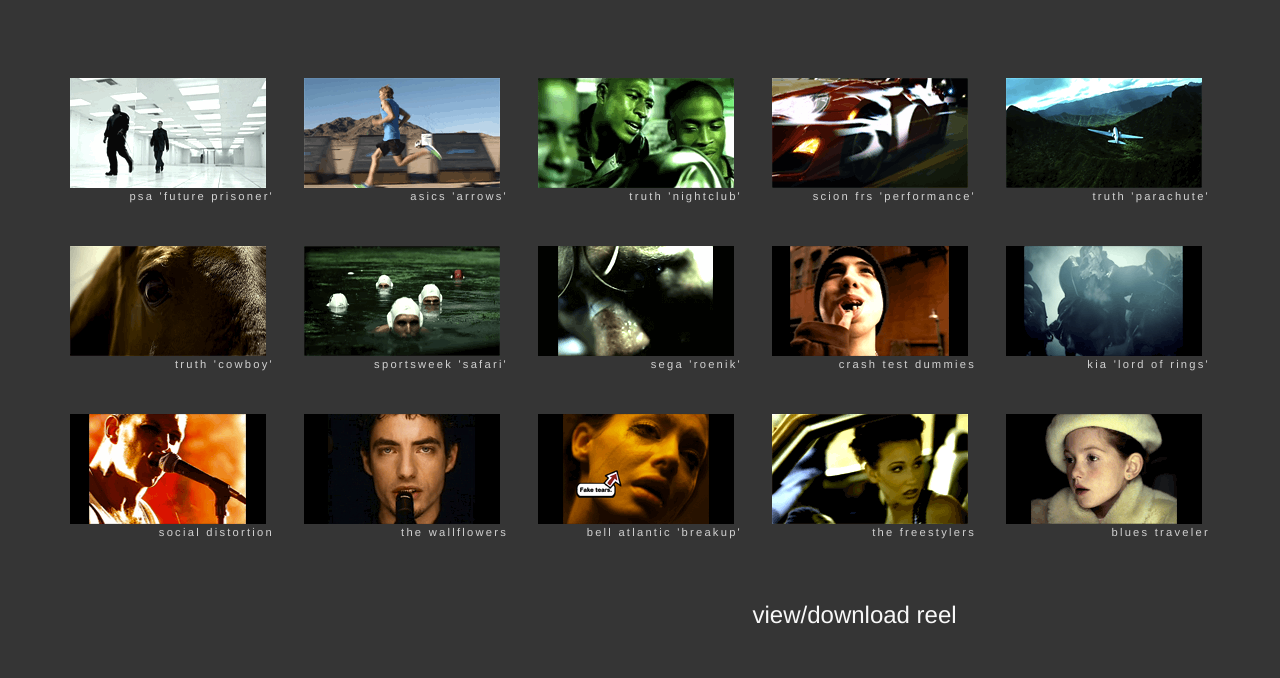
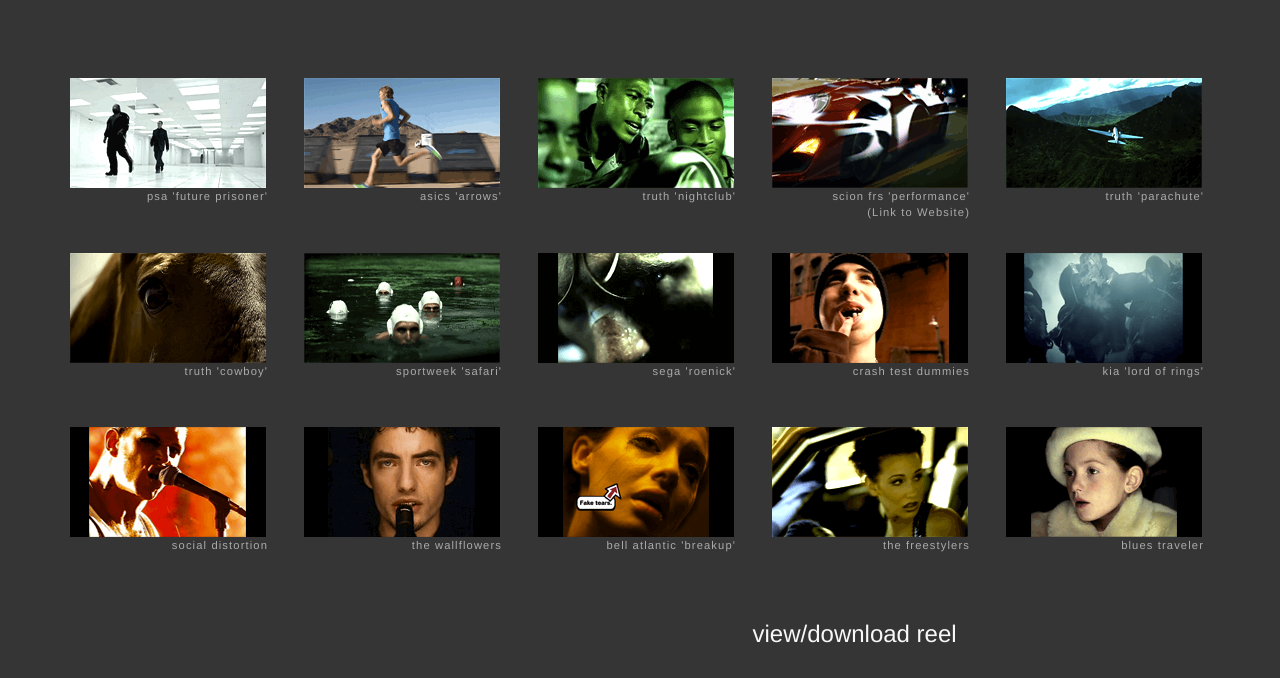
Before and after one commit to eljejunum/kf-portfolio, a plain HTML site: page deploy/index.html in a window 1280 px wide. Shown: the part 122-800 px from the top of the page. Drawn offline with nearby package versions, Linux system fonts and the light colour scheme.

Commit message:
css/spelling adjustments

```diff
--- a/deploy/css/kenfox.css
+++ b/deploy/css/kenfox.css
@@ -31,7 +31,7 @@
 	.h6 {
 	  font-family: "Futura", "Helvetica Neue", Helvetica, Arial, sans-serif;
 	  font-weight: 200;
-	  line-height: 1.1;
+	  line-height: 1.1em;
 	}
 
 	a {
@@ -95,8 +95,9 @@
 		text-align: right;
 		float: right;
 		font-size: .8em;
-		letter-spacing: .2em;
-		opacity: .8;
+		letter-spacing: .1em;
+		opacity: .6;
+		height: 2em;
 	}
 
 	.col-video{
@@ -148,6 +149,9 @@
 	.col-video{
 		width: 234px;
 	}
+	.video-title{
+		padding-right: 6px;
+	}
 }
 
 /* TABLET - PORTRAIT */
@@ -155,7 +159,7 @@
 
 	h1.title{
 		font-size: 3em;
-		letter-spacing: .2em;
+		letter-spacing: .1em;
 	}
 
 	.row.videos {
@@ -165,6 +169,8 @@
 	.thumbnail{
 
 	}
+
+
 
 	.modal-dialog{
 		width: 700px;
--- a/deploy/index.html
+++ b/deploy/index.html
@@ -46,79 +46,79 @@
 			<!-- ROW 1 -->
 			<div class="col-lg-2 col-xs-6 col-video">
 				<a data-toggle="modal" href="#video" class="thumbnail" id="thumb_0" index="0"></a>
-				<span class="video-title" id="title_0">...</span>
+				<div class="video-title" id="title_0">...</div>
 			</div>
 
 			<div class="col-lg-2 col-xs-6 col-video">
 				<a data-toggle="modal" href="#video" class="thumbnail" id="thumb_1" index="1"></a>
-				<span class="video-title" id="title_1">...</span>
+				<div class="video-title" id="title_1">...</div>
 			</div>
 
 			<div class="col-lg-2 col-xs-6 col-video">
 				<a data-toggle="modal" href="#video" class="thumbnail" id="thumb_2" index="2"></a>
-				<span class="video-title" id="title_2">...</span>
+				<div class="video-title" id="title_2">...</div>
 			</div>
 
 			<div class="col-lg-2 col-xs-6 col-video">
 				<a data-toggle="modal" href="#video" class="thumbnail" id="thumb_3" index="3"></a>
-				<span class="video-title" id="title_3">...</span>
+				<div class="video-title" id="title_3">...</div>
 			</div>
 
 			<div class="col-lg-2 col-xs-6 col-video">
 				<a data-toggle="modal" href="#video" class="thumbnail" id="thumb_4" index="4"></a>
-				<span class="video-title" id="title_4">...</span>
+				<div class="video-title" id="title_4">...</div>
 			</div>
 
 			<!-- ROW 2 -->
 			<div class="col-lg-2 col-xs-6 col-video">
 				<a data-toggle="modal" href="#video" class="thumbnail" id="thumb_5" index="5"></a>
-				<span class="video-title" id="title_5">...</span>
+				<div class="video-title" id="title_5">...</div>
 			</div>
 
 			<div class="col-lg-2 col-xs-6 col-video">
 				<a data-toggle="modal" href="#video" class="thumbnail" id="thumb_6" index="6"></a>
-				<span class="video-title" id="title_6">...</span>
+				<div class="video-title" id="title_6">...</div>
 			</div>
 
 			<div class="col-lg-2 col-xs-6 col-video">
 				<a data-toggle="modal" href="#video" class="thumbnail" id="thumb_7" index="7"></a>
-				<span class="video-title" id="title_7">...</span>
+				<div class="video-title" id="title_7">...</div>
 			</div>
 
 			<div class="col-lg-2 col-xs-6 col-video">
 				<a data-toggle="modal" href="#video" class="thumbnail" id="thumb_8" index="8"></a>
-				<span class="video-title" id="title_8">...</span>
+				<div class="video-title" id="title_8">...</div>
 			</div>
 
 			<div class="col-lg-2 col-xs-6 col-video">
 				<a data-toggle="modal" href="#video" class="thumbnail" id="thumb_9" index="9"></a>
-				<span class="video-title" id="title_9">...</span>
+				<div class="video-title" id="title_9">...</div>
 			</div>
 
 			<!-- ROW 3 -->
 			<div class="col-lg-2 col-xs-6 col-video">
 				<a data-toggle="modal" href="#video" class="thumbnail" id="thumb_10" index="10"></a>
-				<span class="video-title" id="title_10">...</span>
+				<div class="video-title" id="title_10">...</div>
 			</div>
 
 			<div class="col-lg-2 col-xs-6 col-video">
 				<a data-toggle="modal" href="#video" class="thumbnail" id="thumb_11" index="11"></a>
-				<span class="video-title" id="title_11">...</span>
+				<div class="video-title" id="title_11">...</div>
 			</div>
 
 			<div class="col-lg-2 col-xs-6 col-video">
 				<a data-toggle="modal" href="#video" class="thumbnail" id="thumb_12" index="12"></a>
-				<span class="video-title" id="title_12">...</span>
+				<div class="video-title" id="title_12">...</div>
 			</div>
 
 			<div class="col-lg-2 col-xs-6 col-video">
 				<a data-toggle="modal" href="#video" class="thumbnail" id="thumb_13" index="13"></a>
-				<span class="video-title" id="title_13">...</span>
+				<div class="video-title" id="title_13">...</div>
 			</div>
 
 			<div class="col-lg-2 col-xs-6 col-video">
 				<a data-toggle="modal" href="#video" class="thumbnail" id="thumb_14" index="14"></a>
-				<span class="video-title" id="title_14">...</span>
+				<div class="video-title" id="title_14">...</div>
 			</div>
 
 		</div>
--- a/deploy/js/kenfox.js
+++ b/deploy/js/kenfox.js
@@ -19,11 +19,11 @@ $(document).ready(function() {
 		videoArray[0] = ["psa 'future prisoner'", "prisoner", "thumbs_prisoner.png"];
 		videoArray[1] = ["asics 'arrows'", "asics", "thumbs_asics.png"];
 		videoArray[2] = ["truth 'nightclub'", "truth_nightclub", "thumbs_nightclub.png"];
-		videoArray[3] = ["scion frs 'performance'", "scion_frs_performance", "thumbs_scion.png"];
+		videoArray[3] = ["scion frs 'performance'<br/><a href='http://www.scionav.com/frs'>(Link to Website)</a>", "scion_frs_performance", "thumbs_scion.png"];
 		videoArray[4] = ["truth 'parachute'", "truth_parachute", "thumbs_parachute.png"];
 		videoArray[5] = ["truth 'cowboy'", "truth_western", "thumbs_truth.png"];
-		videoArray[6] = ["sportsweek 'safari'", "sportweek", "thumbs_sport.png"];
-		videoArray[7] = ["sega 'roenik'", "sega_nhl", "thumbs_segaNHL.png"];
+		videoArray[6] = ["sportweek 'safari'", "sportweek", "thumbs_sport.png"];
+		videoArray[7] = ["sega 'roenick'", "sega_nhl", "thumbs_segaNHL.png"];
 		videoArray[8] = ["crash test dummies", "crash_test", "thumbs_crashTestDummies.png"];
 		videoArray[9] = ["kia 'lord of rings'", "kia_lords", "thumbs_lords.png"];
 		videoArray[10] = ["social distortion", "social_distortion", "thumbs_socialDistortion.png"];
```
